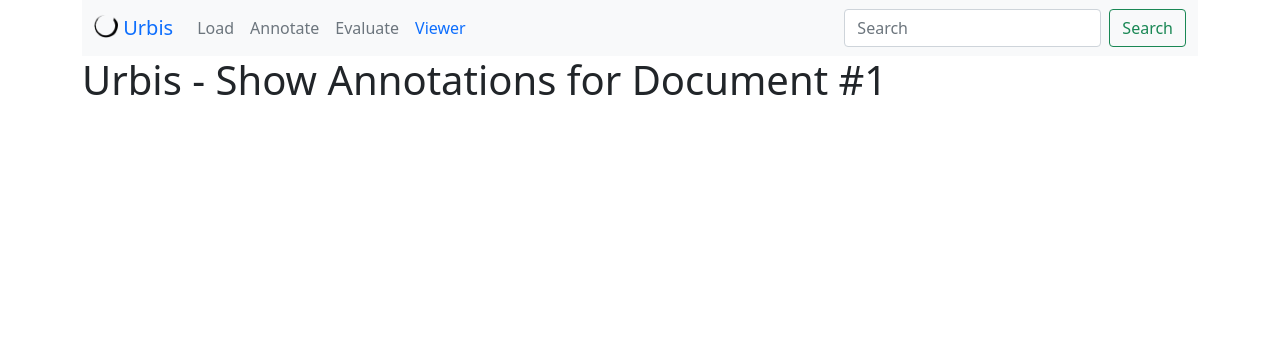
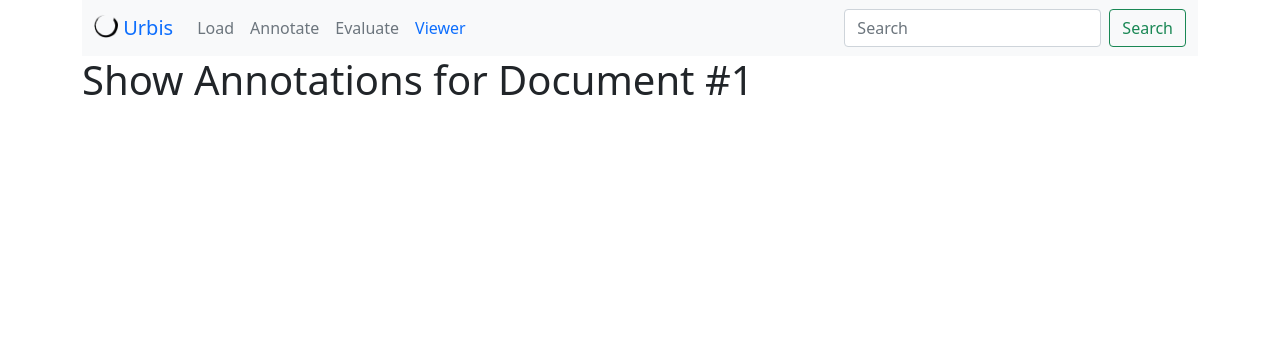
Before and after one commit to iorala/urbis, a Flask app: page /show_annotations/1/1/1 in a window 1280 px wide. Shown: the top 356 px of the page. Run offline with Flask 2, Linux system fonts and the light colour scheme; data that the repository does not hold is empty.

Commit message:
update title

```diff
--- a/main.py
+++ b/main.py
@@ -27,7 +27,7 @@ def viewer():
     # - Show Document-Annotations
     # - show EvaluationsRuns
 
-    return render_template("viewer.html", corpus=corpus, title="Urbis - Document Viewer")
+    return render_template("viewer.html", corpus=corpus, title="Document Viewer")
 
 
 @app.route('/show_documents/<corpus_name>')
@@ -35,7 +35,7 @@ def show_documents(corpus_name):
     # Read the list of documents from the selected corpus
     # Display all the documents
     # let user select a document
-    return render_template("show_documents.html", corpus_name=corpus_name, document=document, title=f"Urbis - Documents in Corpus {corpus_name}")
+    return render_template("show_documents.html", corpus_name=corpus_name, document=document, title=f"Documents in Corpus {corpus_name}")
 
 
 @app.route('/view_document/<corpus_name>/<document_no>/<document_id>')
@@ -47,7 +47,7 @@ def view_document(corpus_name,document_id,document_no):
     document_content = document_content.replace("\n\n", "\n")
     document_content = document_content.replace("\n\n", "\n")
     document_content = document_content.replace("\n", "<br>")
-    return render_template("view_document.html", document_no=document_no, document_content=document_content, corpus_name=corpus_name, document=document, document_id=document_id, title=f"Urbis - View Document #{document_no}")
+    return render_template("view_document.html", document_no=document_no, document_content=document_content, corpus_name=corpus_name, document=document, document_id=document_id, title=f"View Document #{document_no}")
 
 
 @app.route('/show_annotations/<corpus_name>/<document_no>/<document_id>')
@@ -56,7 +56,7 @@ def show_annotations(corpus_name,document_id,document_no):
     # Display all the documents
     # let user select a document
 
-    return render_template("show_annotations.html",document_id=document_id, document_no=document_no, corpus_name=corpus_name, annotation=annotation, title=f"Urbis - Show Annotations for Document #{document_no}")
+    return render_template("show_annotations.html",document_id=document_id, document_no=document_no, corpus_name=corpus_name, annotation=annotation, title=f"Show Annotations for Document #{document_no}")
 
 @app.route('/view_annotation/<corpus_name>/<document_no>/<document_id>/<annotation_id>')
 def view_annotation(corpus_name,document_id,document_no,annotation_id):
@@ -86,7 +86,7 @@ def view_annotation(corpus_name,document_id,document_no,annotation_id):
     output = output.replace("\n\n", "\n")
     output = output.replace("\n", "<br>")
 
-    return render_template("view_annotation.html", anot_tuples=anot_tuples, output=output, annotation_id=annotation_id, document_no=document_no, corpus_name=corpus_name, document=document, document_id=document_id, title=f"Urbis - View Annotation #{annotation_id}")
+    return render_template("view_annotation.html", anot_tuples=anot_tuples, output=output, annotation_id=annotation_id, document_no=document_no, corpus_name=corpus_name, document=document, document_id=document_id, title=f"View Annotation #{annotation_id}")
 
 # run app (debug mode)
 if __name__ == "__main__":
--- a/templates/header.html
+++ b/templates/header.html
@@ -4,7 +4,7 @@
     <meta charset="UTF-8">
     <meta charset="utf-8">
     <meta name="viewport" content="width=device-width, initial-scale=1">
-    <title>{{ title }}</title>
+    <title>urbis - {{ title }}</title>
     <link rel="icon" type="image/jpg" href="{{ url_for('static', filename='favicon.png') }}"/>
     <link rel="stylesheet" href="{{ url_for('static', filename='main.css') }}"/>
     <link href="https://cdn.jsdelivr.net/npm/bootstrap@5.1.3/dist/css/bootstrap.min.css" rel="stylesheet"
```
